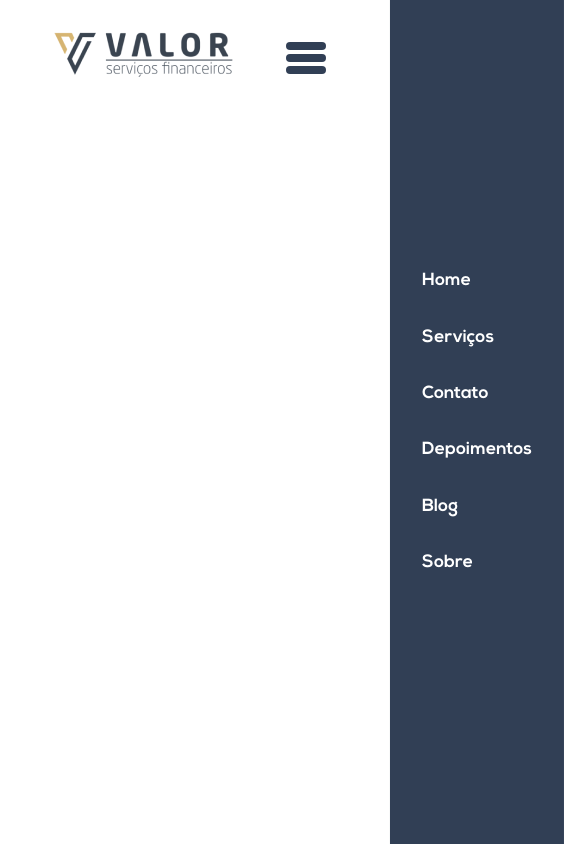
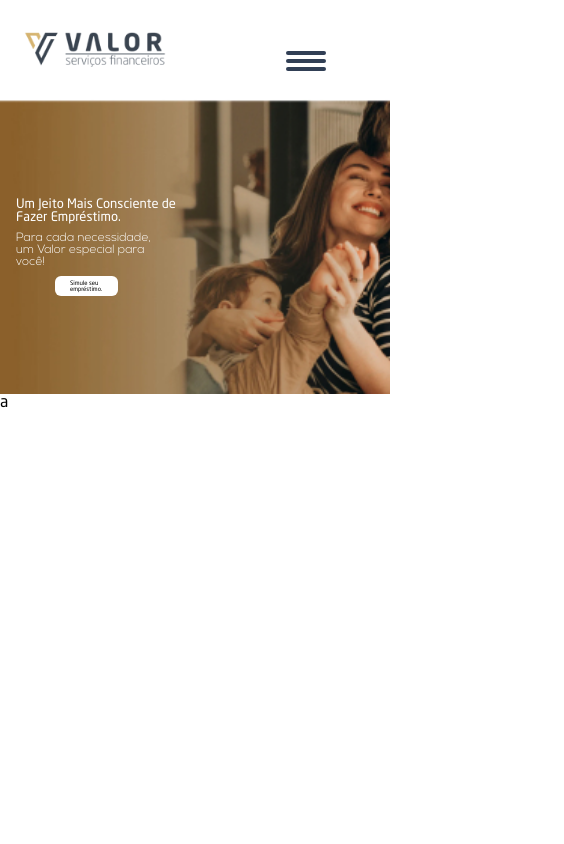
Before and after one commit to bjconsulting/valor_home, a React (Create React App) app in the folder app/: page / in a window 390 px wide. Shown: the whole page, 564 px wide, since content can reach past the window. Built offline with nearby package versions, Linux system fonts and the light colour scheme.

Commit message:
dobra 1 - mobile done.

```diff
--- a/app/src/App.css
+++ /dev/null
@@ -1,38 +0,0 @@
-.App {
-  text-align: center;
-}
-
-.App-logo {
-  height: 40vmin;
-  pointer-events: none;
-}
-
-@media (prefers-reduced-motion: no-preference) {
-  .App-logo {
-    animation: App-logo-spin infinite 20s linear;
-  }
-}
-
-.App-header {
-  background-color: #282c34;
-  min-height: 100vh;
-  display: flex;
-  flex-direction: column;
-  align-items: center;
-  justify-content: center;
-  font-size: calc(10px + 2vmin);
-  color: white;
-}
-
-.App-link {
-  color: #61dafb;
-}
-
-@keyframes App-logo-spin {
-  from {
-    transform: rotate(0deg);
-  }
-  to {
-    transform: rotate(360deg);
-  }
-}
--- a/app/src/App.tsx
+++ b/app/src/App.tsx
@@ -1,11 +1,12 @@
 import React from 'react';
-import './App.css';
 import Dobra1 from './Dobra1';
+import Dobra2 from './Dobra2';
 
 function App() {
   return (
     <>
       <Dobra1/>
+      <Dobra2/>
     </>
   );
 }
--- a/app/src/Dobra1.tsx
+++ b/app/src/Dobra1.tsx
@@ -5,6 +5,15 @@ function Dobra1() {
     return (
         <>
             <Header3 />
+            <div className="flex flex-col justify-center items-start max-w-[100vw] min-h-[35vh] py-10  bg-bg-h bg-no-repeat  bg-[length:auto_100%]">
+                <div className="pl-4 flex flex-col justify-center max-w-[70%]">
+                    <h1 className="text-[13px] text-white max-w-[70%] ">Um Jeito Mais Consciente de Fazer Empréstimo.</h1>
+
+                    <p className=" text-white max-w-[60%] py-2 font-light text-[12px]">Para cada necessidade, um Valor especial para você!</p>
+
+                    <button className="bg-white py-1 px-6 text-left rounded-md text-[6px] max-w-[63px] flex justify-center ml-[15%]"> Simule seu <br/>empréstimo. </button>
+                </div>
+            </div>
         </>
     )
 }
--- /dev/null
+++ b/app/src/Dobra2.tsx
@@ -0,0 +1,10 @@
+import React from 'react';
+
+function Dobra2() {
+    return (
+        <>
+            <h1>a</h1>
+        </>
+    )
+}
+export default Dobra2;
--- a/app/src/Hamb.tsx
+++ b/app/src/Hamb.tsx
@@ -7,10 +7,10 @@ const Hamb = ({ open, setOpen } : { open: boolean, setOpen: (value: boolean | ((
 
 
     return (
-        <button className='flex flex-col justify-around cursor-pointer bg-transparent outline-none border-none z-10 absolute top-[5%] right-[4em]  gap-1'  onClick={() => setOpen(!open)}>
-            <div className='h-2  w-10 rounded-md relative transition-all origin-[1px] ham'/>
-            <div className='h-2  w-10 rounded-md relative transition-all origin-[1px] ham2'/>
-            <div className='h-2  w-10 rounded-md relative transition-all origin-[1px] ham3'/>
+        <button className='flex flex-col justify-around cursor-pointer bg-transparent outline-none border-none z-10 absolute top-[6%] right-[4em]  gap-1'  onClick={() => setOpen(!open)}>
+            <div className='h-1  w-10 rounded-md relative transition-all origin-[1px] ham'/>
+            <div className='h-1  w-10 rounded-md relative transition-all origin-[1px] ham2'/>
+            <div className='h-1  w-10 rounded-md relative transition-all origin-[1px] ham3'/>
         </button>
     )
 }
--- a/app/src/Header.tsx
+++ /dev/null
@@ -1,29 +0,0 @@
-import React, { useState } from "react";
-import Hamb from "./Hamb";
-import Menu from "./Menu";
-import logo from './img/logo.png'
-import logo2 from './img/logo_2.png'
-
-
-const Header: React.FC = () => {
-    const [open, setOpen] = useState(false);
-    return (
-        <>
-            <header className="w-full p-8">
-                <div className="max-w-[90%] mx-auto flex justify-between pointer-events-none">
-                    <picture>
-                        <source media="(min-width:1024px)" srcSet={logo2} width='250px' />
-                        <img src={logo} alt="Valor Serviços" width='auto' />
-                    </picture>
-
-                    <div>
-                        {/* <Hamb open={open} setOpen={setOpen} />
-                        <Menu open={open}/> */}
-                    </div>
-                </div>
-            </header>
-        </>
-    )
-}
-// }
-export default Header
--- a/app/src/Header2.tsx
+++ /dev/null
@@ -1,28 +0,0 @@
-import { Component } from "react";
-import Hamb from "./Hamb";
-import Menu from "./Menu";
-import logo from './img/logo.png'
-import logo2 from './img/logo_2.png'
-
-class Header2 extends Component {
-    state = { open: false };
-
-    render() {
-      return <>
-                <header className="w-full p-8">
-                    <div className="max-w-[90%] mx-auto flex justify-between pointer-events-none">
-                        <picture>
-                            <source media="(min-width:1024px)" srcSet={logo2} width='250px' />
-                            <img src={logo} alt="Valor Serviços" width='auto' />
-                        </picture>
-
-                        <div>
-                            {/* <Hamb open={this.state.open} setOpen={this.setState} />
-                            <Menu open={this.state.open}/> */}
-                        </div>
-                    </div>
-                </header>
-              </>
-    }
-}
-//export default Header2
--- a/app/src/Header3.tsx
+++ b/app/src/Header3.tsx
@@ -10,11 +10,11 @@ function Header3() {
     const [open, setOpen] = useState(false);
     return (
         <>
-            <header className="w-full p-8">
+            <header className="w-full py-8">
                 <div className="max-w-[90%] mx-auto flex justify-between">
                     <picture className="pointer-events-none">
                         <source media="(min-width:1024px)" srcSet={logo2} width='250px' />
-                        <img src={logo} alt="Valor Serviços" width='auto' />
+                        <img src={logo} alt="Valor Serviços" width='150px' />
                     </picture>
 
                     <div>
--- a/app/src/Menu.tsx
+++ b/app/src/Menu.tsx
@@ -1,13 +1,13 @@
 import React from 'react';
 
-const nav = document.querySelector('.nav') as HTMLElement;
+// const nav = document.querySelector('.nav') as HTMLElement;
 
 const Menu = ({ open }: { open: boolean }) => {
     // if (!nav) return; else {
     //     open ? nav.style.transform = "translateX(0%)" : nav.style.transform = "translateX(100%)";
     // };
     return (
-        <nav className='flex flex-col justify-center bg-prim h-[100vh] text-left p-[2em] absolute top-0 right-0 transition-transform translate-x-[100%] nav'>
+        <nav className='hidden flex-col justify-center bg-prim h-[100vh] text-left p-[2em] absolute top-0 right-0 transition-transform translate-x-[100%] nav'>
             <a href="#home" className='menu_item'>
                 Home
             </a>
--- a/app/src/index.css
+++ b/app/src/index.css
@@ -76,6 +76,8 @@ html {
 body {
   line-height: 1;
   overflow-x: hidden;
+  max-width: 100vw;
+  overflow-x: hidden;
   margin: 0;
   font-family: 'neo-sans-std', sans-serif;
   font-weight: 400;
@@ -83,7 +85,11 @@ body {
   -moz-osx-font-smoothing: grayscale;
 }
 
-h1, h2, h3, h4 {
+h1, h2, h3, h4  {
+  font-family: 'neo-sans-std', sans-serif;
+}
+
+P {
   font-family: 'nexa', sans-serif;
   font-weight: bold;
 }
--- a/app/tailwind.config.js
+++ b/app/tailwind.config.js
@@ -16,6 +16,9 @@ module.exports = {
       colors:{
         'prim': '#313F55',
       },
+      backgroundImage: {
+        'bg-h': "url('../public/banner1.jpg')"
+      },
     },
   },
   plugins: [],
```
Also changed, not shown: app/public/banner1.jpg (added), 1 other file (tests, documents, lock files or other folders).
